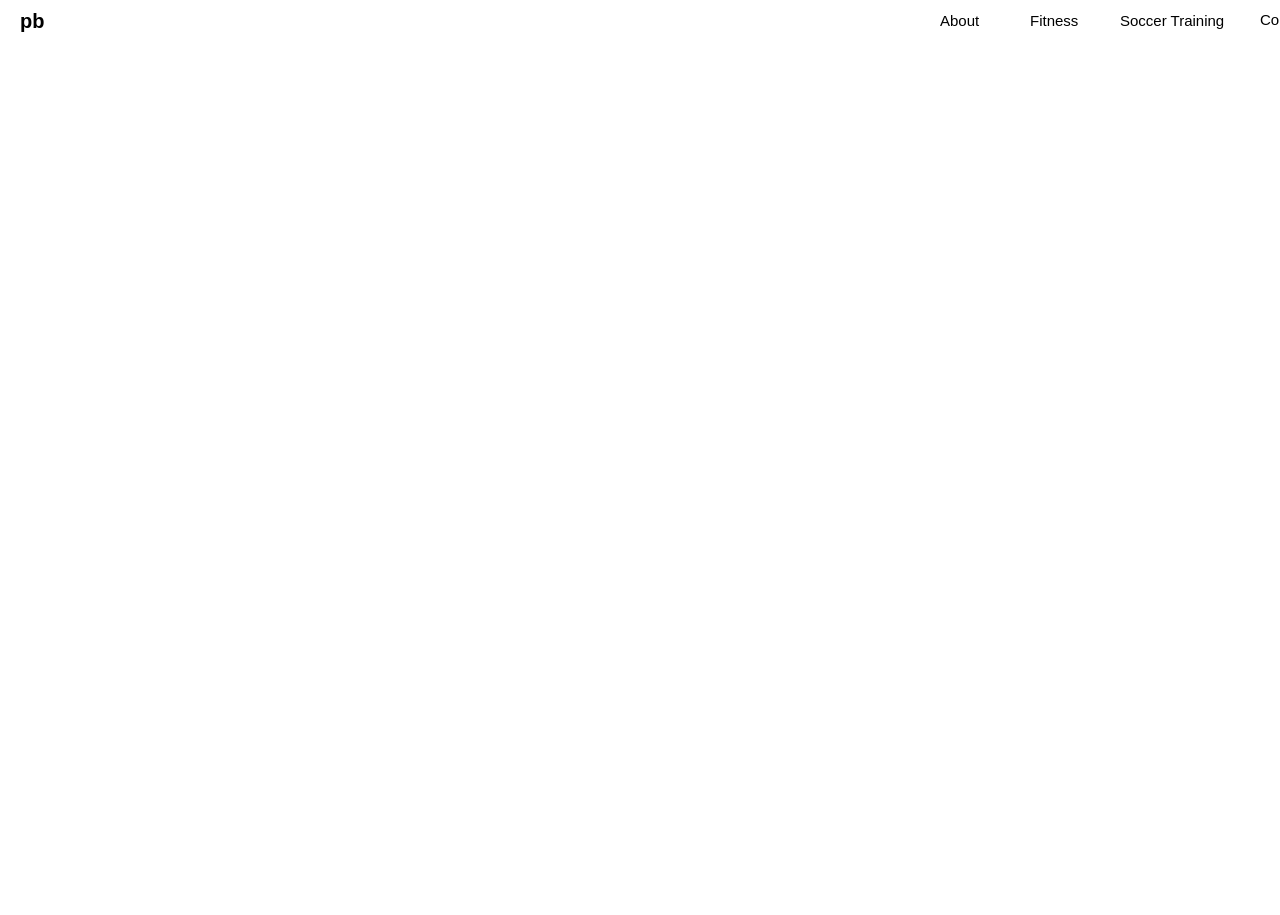
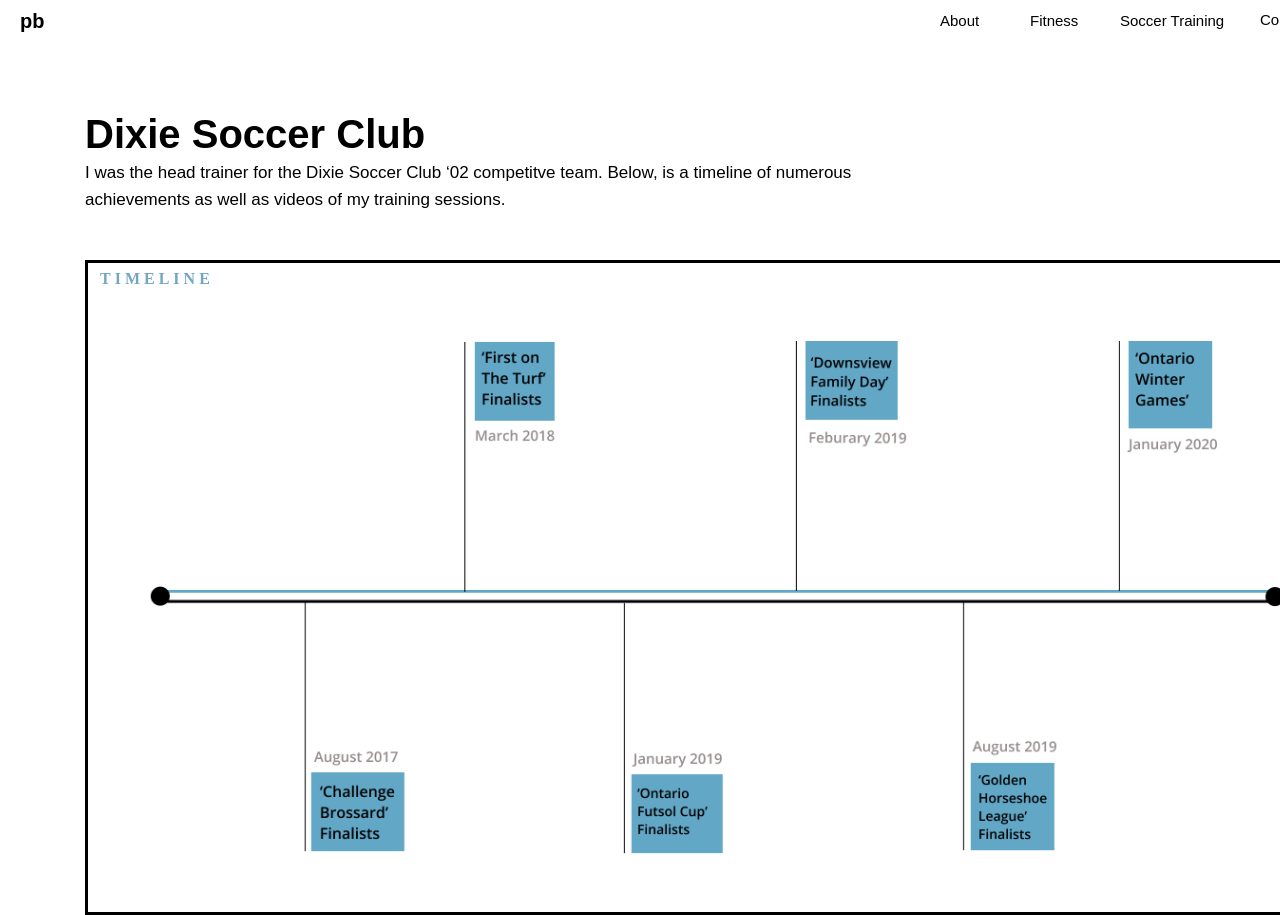
Before and after one commit to estherxin13/soccer-website, a plain HTML site: page soccer.html in a window 1280 px wide. Shown: the top 915 px of the page. Before the commit the page ends 800 px from the top, so only its background shows below. Drawn offline with Linux system fonts and the light colour scheme.

Commit message:
adding timeline and carousel effect

```diff
--- a/css/index.css
+++ b/css/index.css
@@ -68,7 +68,7 @@ font-weight: bolder;
 font-size: 100px;
 line-height: 100px;
 
-color: #FFFFFF;
+color: black;
 z-index: 10;
 }
 
@@ -85,7 +85,7 @@ font-weight: bolder;
 font-size: 100px;
 line-height: 100px;
 
-color: #FFFFFF;
+color: black;
 z-index: 10;
 }
 
--- a/css/soccer.css
+++ b/css/soccer.css
@@ -0,0 +1,48 @@
+h1{
+  position: absolute;
+width: 386px;
+height: 54px;
+left: 85px;
+top: 80px;
+
+font-family: sans-serif;
+font-style: normal;
+font-weight: bold;
+font-size: 40px;
+line-height: 54px;
+
+color: #000000;
+}
+
+h2{
+  position: absolute;
+width: 800px;
+height: 54px;
+left: 85px;
+top: 145px;
+
+font-family: sans-serif;
+font-style: normal;
+font-weight: 300;
+font-size: 17px;
+line-height: 27px;
+
+color: #000000;
+}
+
+.timeline{
+  position: absolute;
+  width: 1300px;
+  left: 85px;
+  top: 260px;
+  border: 3px solid black;
+}
+
+time{
+  position: absolute;
+  width: 1300px;
+  left: 100px;
+  top: 270px;
+  font-weight: 600;
+  color: #72A6C3;
+}
--- a/soccer.html
+++ b/soccer.html
@@ -4,6 +4,9 @@
     <meta charset="utf-8">
     <title>Soccer Training</title>
     <link rel="stylesheet" type ="text/css" href="css/nav.css">
+    <link rel="stylesheet" type ="text/css" href="css/soccer.css">
+    <link rel="shortcut icon" type="image/png" href="photos/favicon.png">
+
   </head>
   <body>
 
@@ -16,6 +19,14 @@
       <contactlink><a id="top"></a></contactlink>
     </div>
 
+    <div class="top">
+      <h1>Dixie Soccer Club</h1>
+      <h2>I was the head trainer for the Dixie Soccer Club ‘02 competitve team.
+          Below, is a timeline of numerous achievements as well as videos of my training sessions. </h2>
+      <img src="photos/timeline.png" class="timeline">
+      <time>T&nbsp;I&nbsp;M&nbsp;E&nbsp;L&nbsp;I&nbsp;N&nbsp;E</time>
+    </div>
 
-  </body>
+
+</body>
 </html>
```
Also changed, not shown: aboutpage.html (+3 -3 lines), fitness.html (+2 -0 lines), photos/favicon.png (added), photos/logo.png (deleted), photos/logo1.png (deleted), photos/timeline.png (added), 2 other files.
